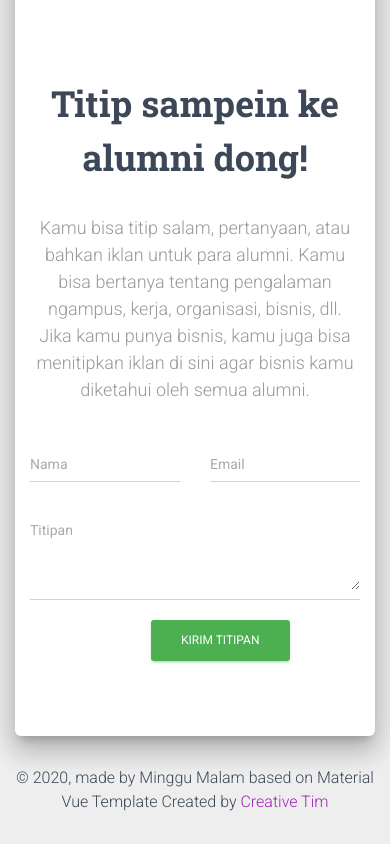
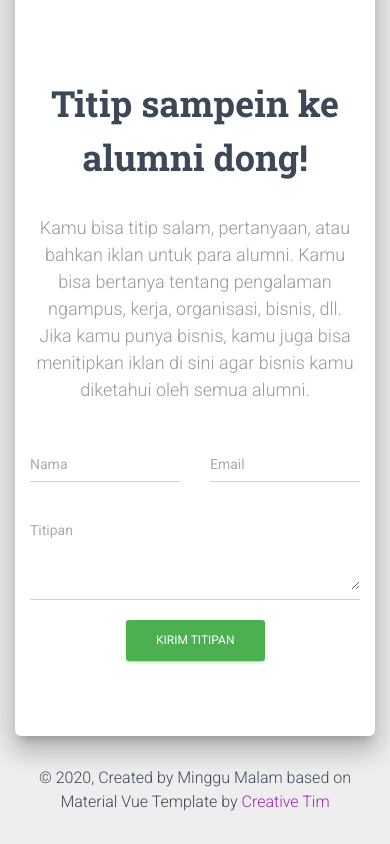
Before and after one commit to syafiqabdillah/malamminggu, a Vue app: page / in a window 390 px wide. Shown: the part 2826-3670 px from the top of the page. Built offline with nearby package versions, Linux system fonts and the light colour scheme; some icons are missing.

Commit message:
responsive mobile

```diff
--- a/src/layout/MainFooter.vue
+++ b/src/layout/MainFooter.vue
@@ -30,8 +30,8 @@
         </ul>
       </nav>
       <div class="copyright">
-        &copy; {{ year }}, made by Minggu Malam based on Material Vue Template
-        Created by
+        &copy; {{ year }}, Created by Minggu Malam based on Material Vue Template
+        by
         <a href="https://www.creative-tim.com/" target="_blank">Creative Tim</a>
       </div>
     </div>
--- a/src/views/Beranda.vue
+++ b/src/views/Beranda.vue
@@ -182,7 +182,7 @@
                   <md-textarea v-model="pesan"></md-textarea>
                 </md-field>
                 <div class="md-layout">
-                  <div class="md-layout-item md-size-33 text-center mx-auto">
+                  <div class="md-layout-item md-size-33 md-small-size-100 md-xsmall-size-100 text-center mx-auto">
                     <vue-recaptcha
                       ref="recaptcha"
                       v-if="!isLocal"
@@ -193,7 +193,7 @@
                   </div>
                 </div>
                 <div class="md-layout">
-                  <div class="md-layout-item md-size-33 mx-auto text-center">
+                  <div class="md-layout-item md-size-33 md-small-size-100 md-xsmall-size-100 mx-auto text-center">
                     <md-button type="submit" class="md-success" @click="kirimTitipan"
                       >KIRIM TITIPAN</md-button
                     >
```
